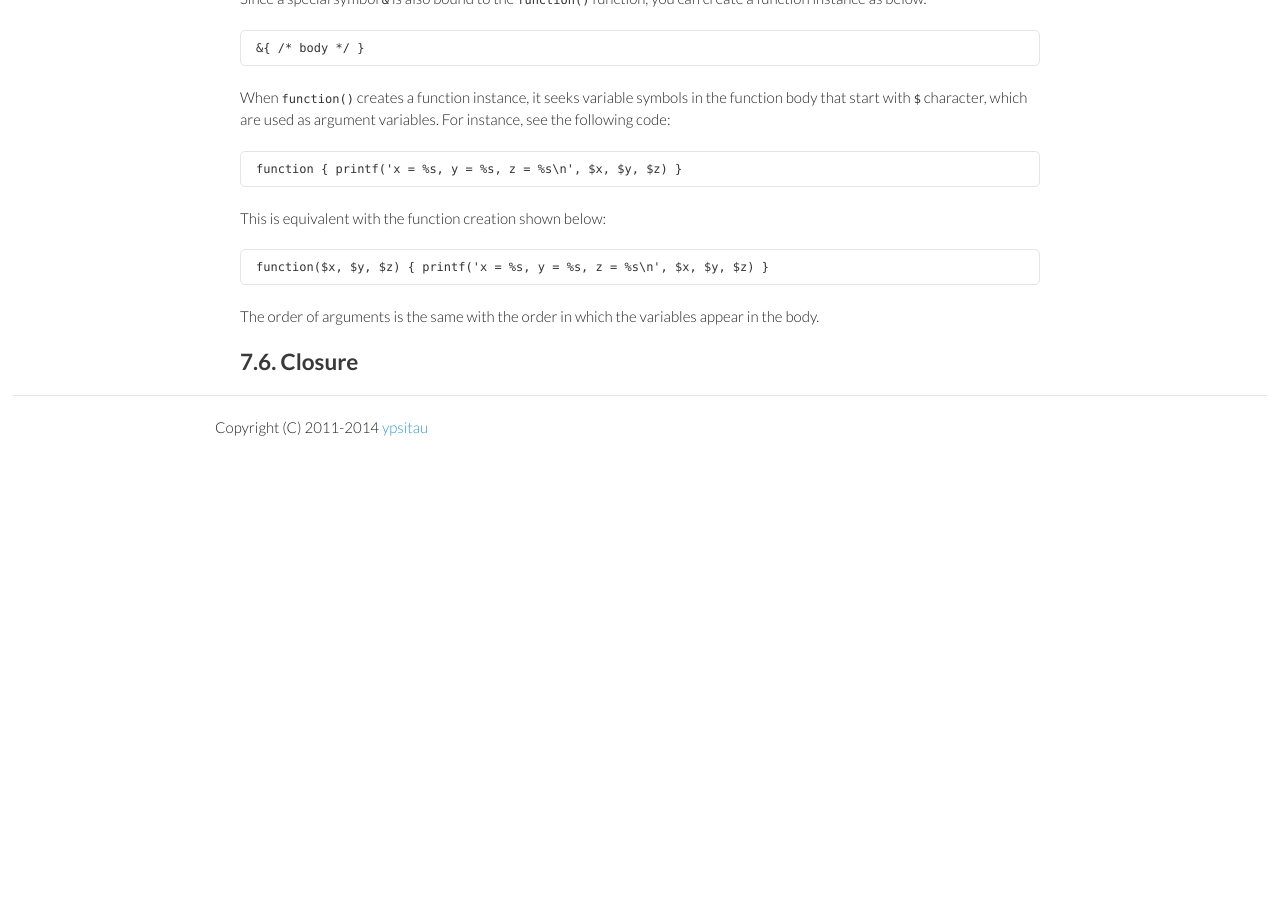
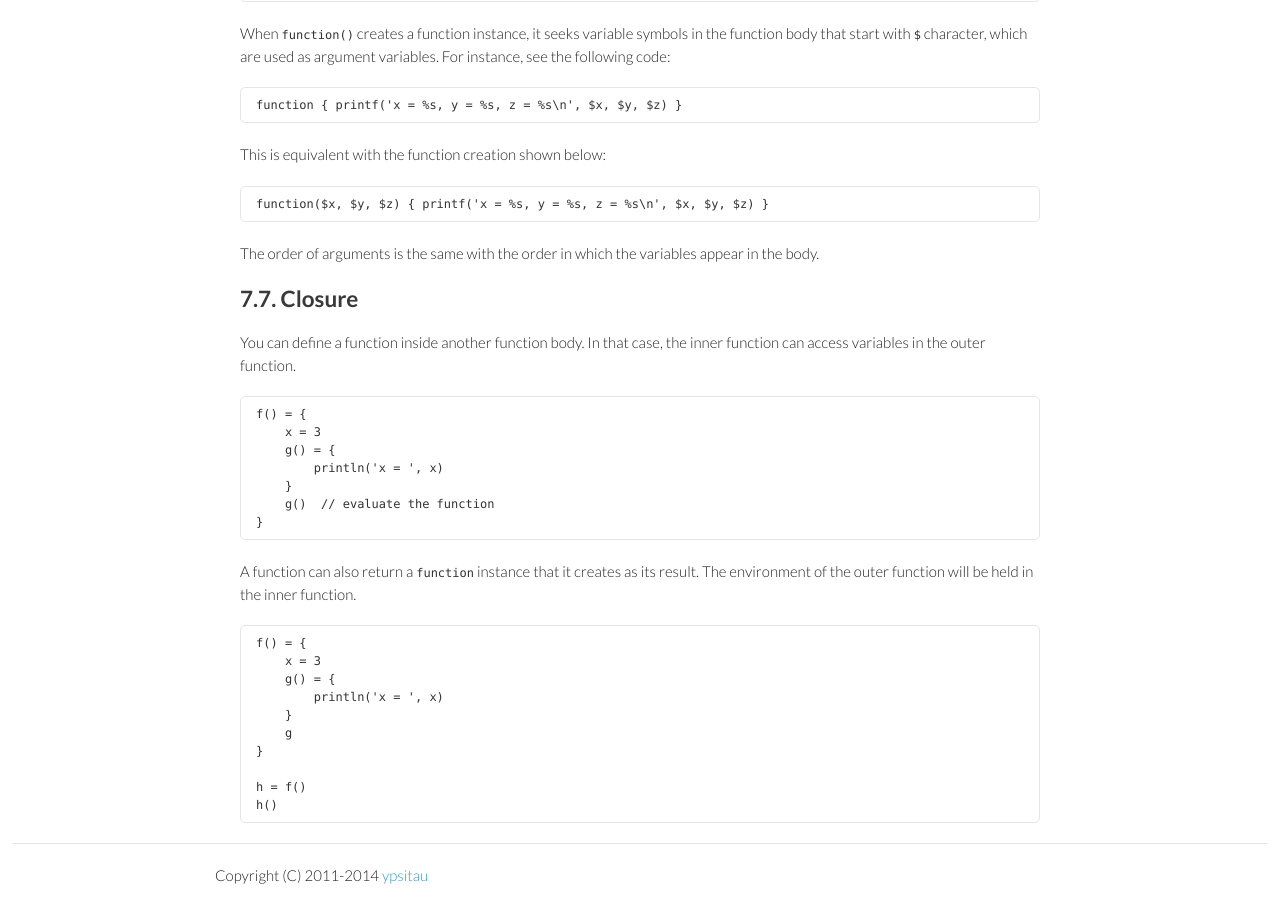
Before and after one commit to rudidude86/gura-lang.github.io, a Jekyll site: the page built from documents/Function.md, in a window 1280 px wide and 900 px high, scrolled down 10683 px. Built offline with Jekyll 4.4.1, drawn with Linux system fonts in a browser that asks for light colours; Markdown is read by kramdown in place of the engine named in the settings; before the commit the page ends 11135 px from its top, so only the background shows below that.

Commit message:
updated document

```diff
--- a/documents/Function.md
+++ b/documents/Function.md
@@ -105,7 +105,7 @@ A call for a function below returns `nil`, not a string `'hello'`.
 ## {{ page.chapter }}.3. Arguments
 
 
-## {{ page.chapter }}.3.1. Type Name Declaration
+### {{ page.chapter }}.3.1. Type Name Declaration
 
 You can specify a type name by describing it as an attribute
 after an Identifier's symbol.
@@ -131,7 +131,7 @@ In this case, the Interpreter checks types of all the items in the list
 and applies casting on them if possible.
 
 
-## {{ page.chapter }}.3.2. Optional Argument
+### {{ page.chapter }}.3.2. Optional Argument
 
 You can declare an optional argument by putting `?` right after an Identifier's symbol.
 
@@ -166,7 +166,7 @@ Note that it's inhibited to declare any non-optional arguments following after o
     f(x?, y?, z)  = { /* body */ }  // Error
 
 
-## {{ page.chapter }}.3.3. Argument with Default Value
+### {{ page.chapter }}.3.3. Argument with Default Value
 
 An argument with a default value can be declared with an operator `=>`.
 
@@ -198,7 +198,7 @@ follow the same positioning rule each other in an argument list.
     f(x => 1, y => 2, z?) = { /* body */ }  // OK
 
 
-## {{ page.chapter }}.3.4. Variable-length Argument
+### {{ page.chapter }}.3.4. Variable-length Argument
 
 You can declare a variable-length argument by putting `+` or `*`
 right after an Identifier's symbol.
@@ -250,7 +250,7 @@ For instance, consider the code below:
 In function `f`, variables `x`, `y` and `z` are set to `1`, `2` and `[3, 4, 5]` respectively.
 
 
-## {{ page.chapter }}.3.5. Named Argument
+### {{ page.chapter }}.3.5. Named Argument
 
 Consider the following function:
 
@@ -277,7 +277,7 @@ When you evaluate it like below:
 Then, variables `a`, `b` and `x` are set to `1`, `2` and `%{c => 3, d => 4}`.
 
 
-## {{ page.chapter }}.3.6. Quoted Argument
+### {{ page.chapter }}.3.6. Quoted Argument
 
 Sometimes, there's a need to pass a function a procedure, not an evaluated result.
 For such a purpose, you can use a Quote operator that creates `expr` instance from any code,
@@ -430,7 +430,7 @@ you can omit the list like below.
 ## {{ page.chapter }}.5. Attribute
 
 
-## {{ page.chapter }}.5.1. User-defined Attribute
+### {{ page.chapter }}.5.1. User-defined Attribute
 
 An attribute works as another way to pass information to a function.
 In a function definition,
@@ -458,7 +458,7 @@ and you can use `args#isset()` method to check if an attribute is set.
     }
 
 
-## {{ page.chapter }}.5.2. Predefined Attributes
+### {{ page.chapter }}.5.2. Predefined Attributes
 
 
 <table>
@@ -524,4 +524,29 @@ This is equivalent with the function creation shown below:
 The order of arguments is the same with the order in which the variables appear in the body.
 
 
-## {{ page.chapter }}.6. Closure
+## {{ page.chapter }}.7. Closure
+
+You can define a function inside another function body.
+In that case, the inner function can access variables in the outer function.
+
+    f() = {
+        x = 3
+        g() = {
+            println('x = ', x)
+        }
+        g()  // evaluate the function
+    }
+
+A function can also return a `function` instance that it creates as its result.
+The environment of the outer function will be held in the inner function.
+
+    f() = {
+        x = 3
+        g() = {
+            println('x = ', x)
+        }
+        g
+    }
+
+    h = f()
+    h()
```
Also changed, not shown: documents/Flow-Control.md (+4 -0 lines).
